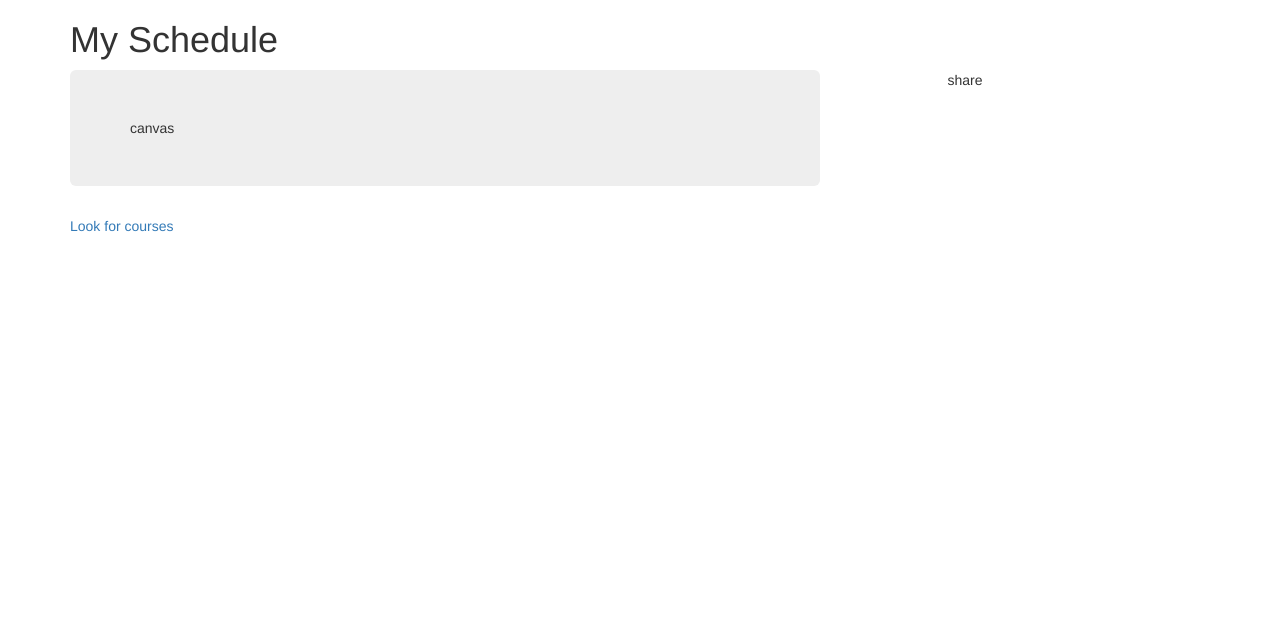
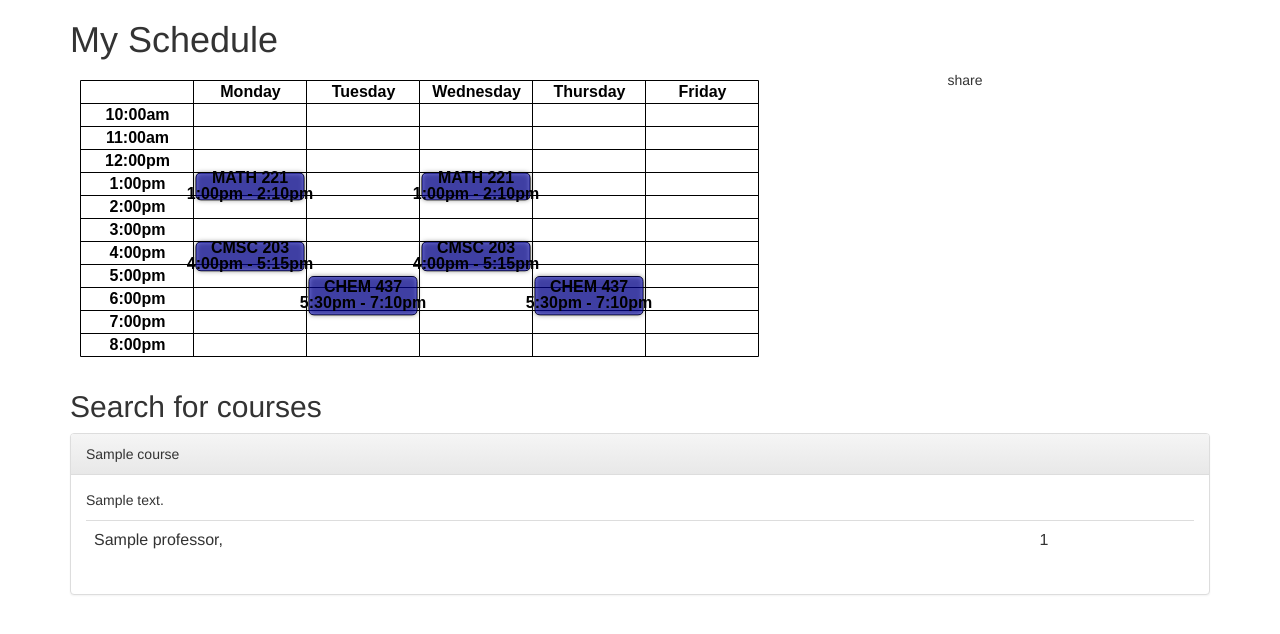
Before and after one commit to ErillLab/hack_umbc, a Django app: page /schedulerapp/home/ in a window 1280 px wide. Shown: the top 634 px of the page. Run offline with Django 3.2, Linux system fonts and the light colour scheme; tables that the repository leaves empty hold one stand-in row (values such as "Sample post"); parts of the project's set-up code (start-up, migrations or seed data) failed here and were passed over; some libraries are stand-ins or nearby versions.

Commit message:
uninformative commit msg

```diff
--- a/scheduler_site/scheduler_site/urls.py
+++ b/scheduler_site/scheduler_site/urls.py
@@ -16,4 +16,6 @@ urlpatterns = patterns('',
     url(r'^admin/', include(admin.site.urls)),
 
     url(r'schedulerapp/', include('schedulerapp.urls')),
+
+    url('', include('social.apps.django_app.urls', namespace='social'))
 )
--- a/scheduler_site/schedulerapp/models.py
+++ b/scheduler_site/schedulerapp/models.py
@@ -12,8 +12,17 @@ class Course(models.Model):
     title = models.CharField(max_length=50)
     type = models.CharField(max_length=50)
     description = models.TextField()
-    prerequisites = models.ManyToManyField('Course', related_name='prerequsites_all')
-    corequsites = models.ManyToManyField('Course', related_name='corequsites_all')
+    prerequisites = models.ManyToManyField('Course',
+                                           null=True,
+                                           blank=True,
+                                           related_name='prerequsites_all')
+    corequsites = models.ManyToManyField('Course',
+                                         null=True,
+                                         blank=True,
+                                         related_name='corequsites_all')
+
+    def __unicode__(self):
+        return u'%s%d %s' % (self.dept, self.number, self.title)
 
 class Section(models.Model):
     SEMESTERS = (
@@ -22,17 +31,26 @@ class Section(models.Model):
         ('spring', 'Spring'),
         ('summer', 'Summer'),
     )
-    course_id = models.IntegerField() # section-specific course id
-    professor = models.ManyToManyField('Professor')
+    course = models.ForeignKey('Course', null=False, blank=False)
+    courseid = models.IntegerField() # section-specific course id
+    professors = models.ManyToManyField('Professor',)
     semester = models.CharField(max_length=50, choices=SEMESTERS)
     year = models.IntegerField()
-    evaluation = models.OneToOneField('Evaluation')
+    evaluation = models.OneToOneField('Evaluation',
+                                      null=False,
+                                      blank=False)
+
+    def __unicode__(self):
+        return u'%s [section: %d]' % (self.course, self.courseid)
 
 class Evaluation(models.Model):
     pass
 
 class Professor(models.Model):
     name = models.CharField(max_length=128)
+
+    def __unicode__(self):
+        return u'%s' % self.name
 
 class Major(models.Model):
     courses = models.ManyToManyField(Course)
@@ -41,8 +59,8 @@ class Users(models.Model):
     first_name = models.CharField(max_length=64)
     last_name = models.CharField(max_length=64)
     email = models.CharField(max_length=256)
-    sections = models.ManyToManyField(Section)
-    friends = models.ManyToManyField('Users')
+    sections = models.ManyToManyField(Section, blank=True, null=True)
+    friends = models.ManyToManyField('Users', blank=True, null=True)
     majors = models.ManyToManyField(Major)
 
 
--- /dev/null
+++ b/scheduler_site/schedulerapp/static/scheduler.css
@@ -0,0 +1,4 @@
+#schedule {
+    width: 500;
+    height: 300;
+}
--- a/scheduler_site/schedulerapp/templates/base.html
+++ b/scheduler_site/schedulerapp/templates/base.html
@@ -1,4 +1,6 @@
 <html>
+
+{% load static from staticfiles %}
 
 <head>
 
@@ -11,15 +13,18 @@
   <!-- Latest compiled and minified JavaScript -->
   <script src="//netdna.bootstrapcdn.com/bootstrap/3.0.3/js/bootstrap.min.js"></script>
 
+  <link rel="stylesheet" src="{% static "scheduler.css" %}">
+
 </head>
 
 <body>
 
   <div class="container">
 
-  {% block content %}
 
-  {% endblock %}
+    {% block content %}
+
+    {% endblock %}
 
   </div>
 
--- a/scheduler_site/schedulerapp/templates/home.html
+++ b/scheduler_site/schedulerapp/templates/home.html
@@ -2,15 +2,15 @@
 
 {% block content %}
 
+{% load static from staticfiles %}
+
+
 <h1>My Schedule</h1>
 
 <div class="row">
-<div class="col-md-8">
-<div class="jumbotron">
-canvas
-</div>
-</div>
-
+    <div class="col-md-8">
+    <canvas id="schedule" width="700" height="300"></canvas>
+    </div>
 <div class="col-md-1">
 </div>
 
@@ -19,8 +19,60 @@ share
 </div>
 </div>
 
-<a href="#">Look for courses</a>
+<h2>Search for courses</h2>
 
+<!-- <div class="pull-right"><input type="text" value="search"></div> -->
+
+{% for course in courses %}
+<div class="panel panel-default">
+  <div class="panel-heading">{{course.title}}</div>
+  <div class="panel-body">
+    <p>{{ course.description }}</p>
+    <table class="table">
+      {% for section in course.section_set.all %}
+      <tr>
+        <td>{% for prof in section.professors.all %} {{ prof }}, {% endfor %}</td>
+        <td>{{ section.courseid }}</td>
+      </tr>
+      {% endfor %}
+
+  </div>
+
+</div>
+
+{% endfor %}
+
+<script src="http://code.jquery.com/jquery-latest.js"></script>
+<script src="{% static "schedule.js" %}"></script>
+<script type="text/javascript">
+  // Make sure the canvas size is set explicitly (this should be done in the CSS)
+  //$("#schedule")[0].width = $(window).width() * 0.7;
+  //$("#schedule")[0].height = $(window).height() * 0.6;
+
+  // Set a start and end time to display
+  // 10am -> 8pm
+  var schedStartTime = [10, 0]; // [h, m]
+  var schedEndTime = [20, 0];
+
+  // Initialize everything
+  initializeCanvas($("#schedule"), schedStartTime, schedEndTime, function(clickInfo) {
+  // Edit this to choose what to do when class is clicked
+  console.log(clickInfo);
+  //$('#clickInfo').val(JSON.stringify(clickInfo));
+  });
+
+  // Add classes
+  addClass([17,30],[19,10],"Tuesday","CHEM 437");
+  addClass([17,30],[19,10],"Thursday","CHEM 437");
+  addClass([13,00],[14,10],"Monday","MATH 221");
+  addClass([13,00],[14,10],"Wednesday","MATH 221");
+
+  addClass([16,00],[17,15],"Monday","CMSC 203");
+  addClass([16,00],[17,15],"Wednesday","CMSC 203");
+
+  // Get the image string:
+  //screenshot();
+</script>
 
 
 {% endblock %}
--- a/scheduler_site/schedulerapp/urls.py
+++ b/scheduler_site/schedulerapp/urls.py
@@ -2,4 +2,5 @@ from django.conf.urls import patterns, url
 
 urlpatterns = patterns('schedulerapp.views',
     url(r'^home/$', 'home'),
+    url(r'^list_all_courses/$', 'list_all_courses'),
 )
--- a/scheduler_site/schedulerapp/views.py
+++ b/scheduler_site/schedulerapp/views.py
@@ -8,6 +8,14 @@ from django.template import RequestContext
 
 
 def home(request):
+
+    all_courses = models.Course.objects.all()
     return render_to_response("home.html",
-                              {},
+                              {'courses': all_courses},
                               context_instance=RequestContext(request))
+
+def list_all_courses(request):
+    all_courses = models.Course.objects.all()
+    return render_to_response("list_all_courses.html",
+                              {'courses': all_courses},
+                              context_instance=RequestContext(request))
```
Also changed, not shown: scheduler_site/scheduler_site/settings.py (+20 -1 lines), scheduler_site/schedulerapp/templates/course_section.html (added, +17 -0 lines), scheduler_site/schedulerapp/templates/list_all_courses.html (added, +7 -0 lines), 1 other file.
